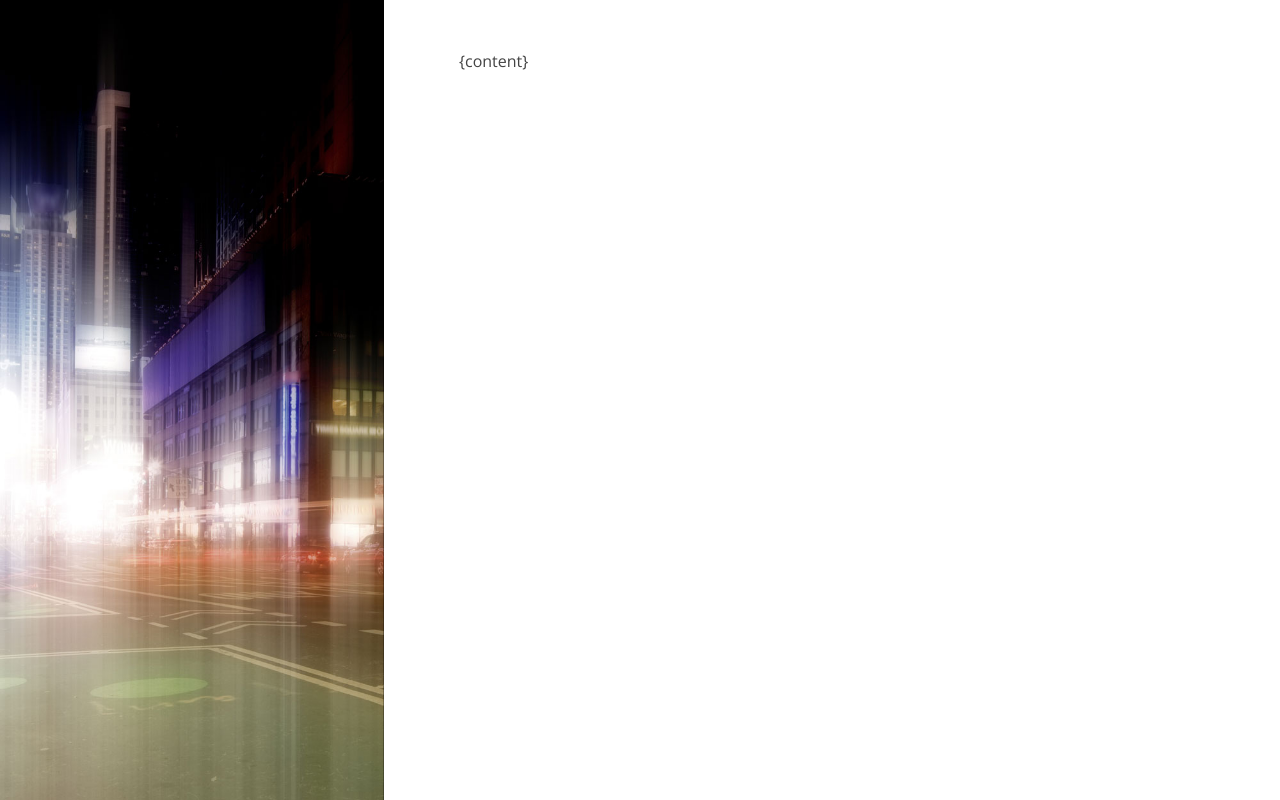
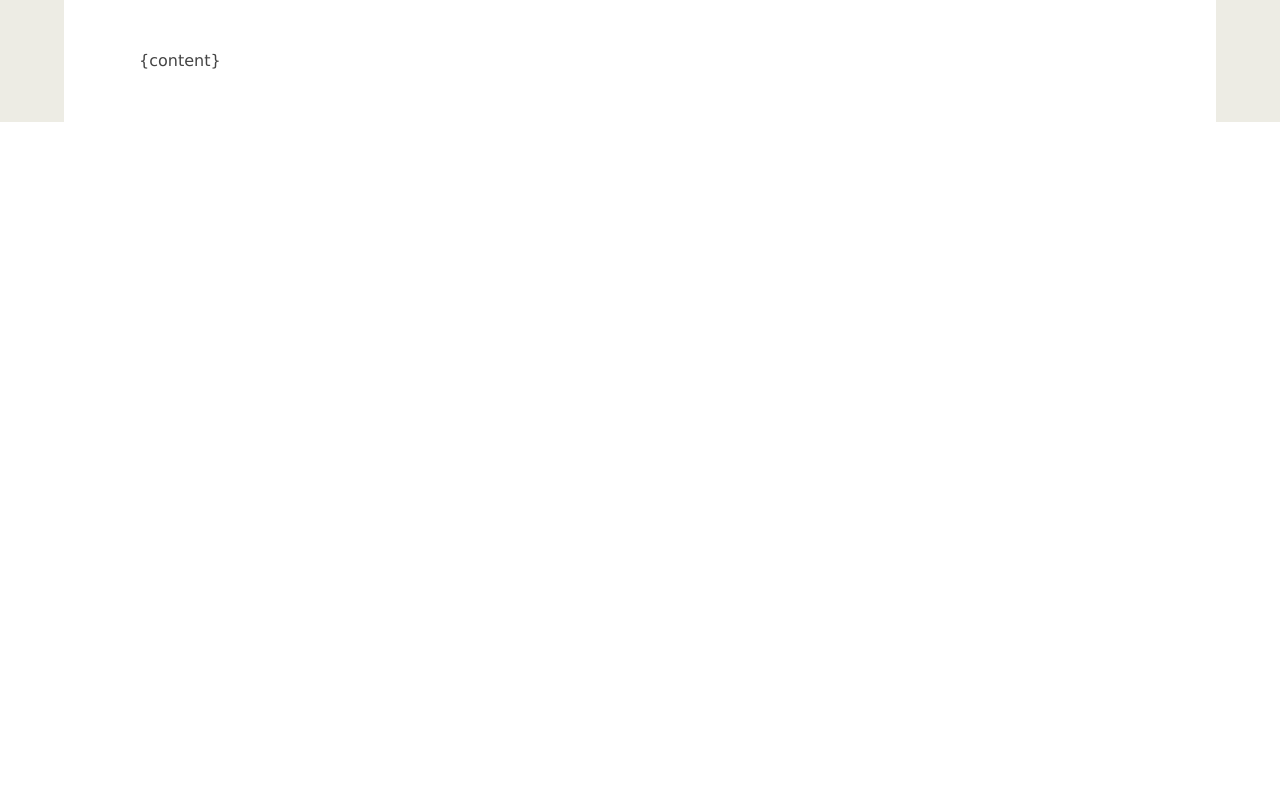
Before and after one commit to wayn/wayn.info, a website: page views/index.html in a window 1280 px wide. Drawn offline with nearby package versions, Linux system fonts and the light colour scheme; files that its build step writes are made by us from their sources; files whose address does not match are found by name.

Commit message:
Change master style

```diff
--- a/css/main.css
+++ b/css/main.css
@@ -99,7 +99,7 @@ code {
 /* Master
 --------------------------------------------- */
 body {
-    font-family: 'Open Sans', sans-serif;
+    font-family: "Lucida Grande","微软雅黑";
     color: #444;
     font-size: 100%;
     background: #EDECE4;
@@ -285,11 +285,6 @@ header h2 {
 section.wrapper {
     overflow: auto;
     outline: 0;
-    position: absolute;
-    left: 30%;
-    right: 0;
-    top: 0;
-    bottom: 0;
     background-color: #fff;
     -webkit-overflow-scrolling: touch;
 }
--- a/views/index.html
+++ b/views/index.html
@@ -17,7 +17,6 @@
         <link rel="stylesheet" href="css/main.css">
         <script src="js/vendor/modernizr-2.6.2.min.js"></script>
         <script src="js/vendor/prettify.js"></script>
-        <link href='http://fonts.googleapis.com/css?family=Open+Sans' rel='stylesheet' type='text/css'>
     </head>
     <body>
         <!--[if lt IE 7]>
@@ -29,7 +28,6 @@
 
         <!-- Content Start -->
         <div id="container" class="clearfix">
-            <aside class="cover"><div class="cover-img" style="background-image: url('../img/cover_bg.jpg')"></div></aside>
             <section class="wrapper">
                 <div class="wrapper-inner">{content}</div>
             </section>
```
